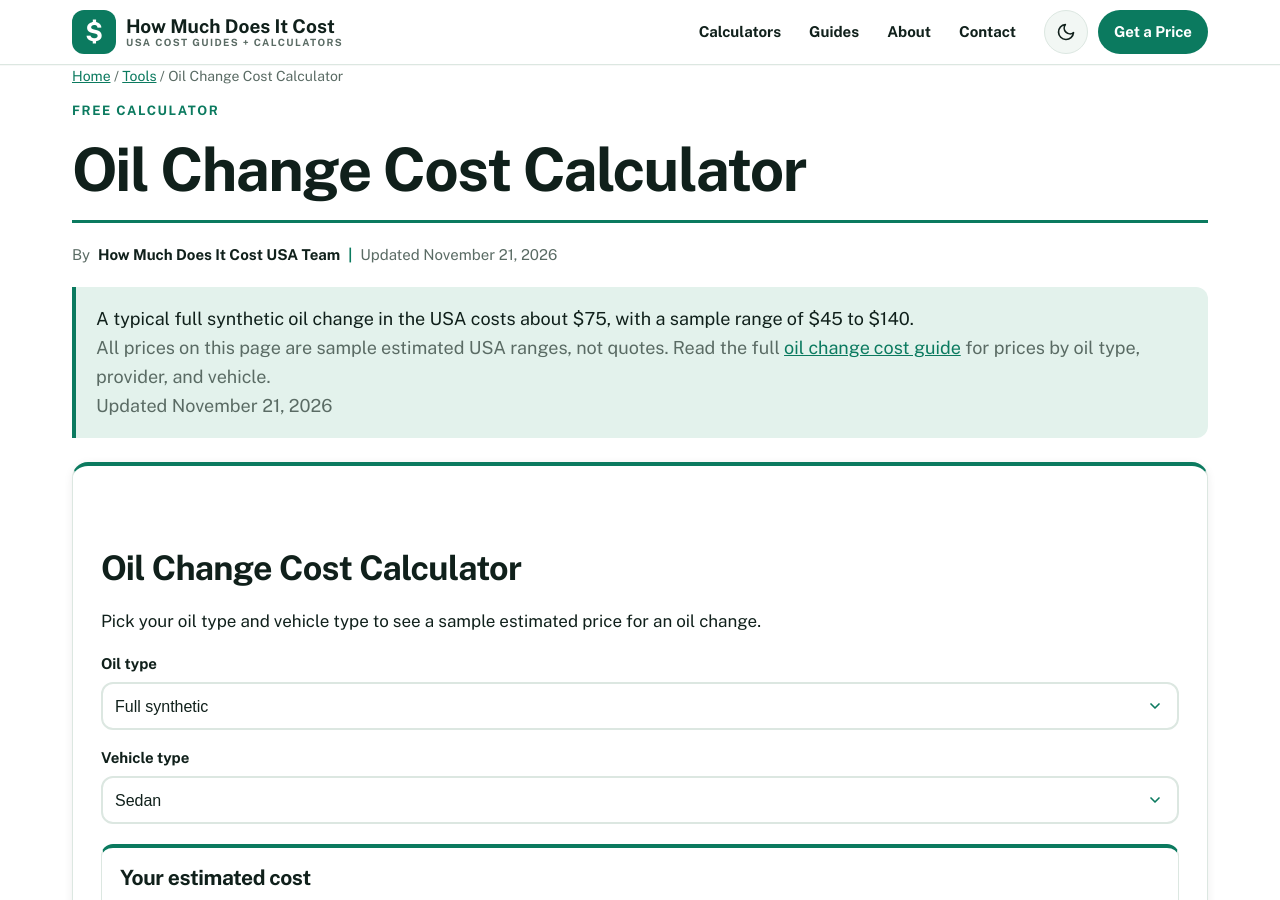
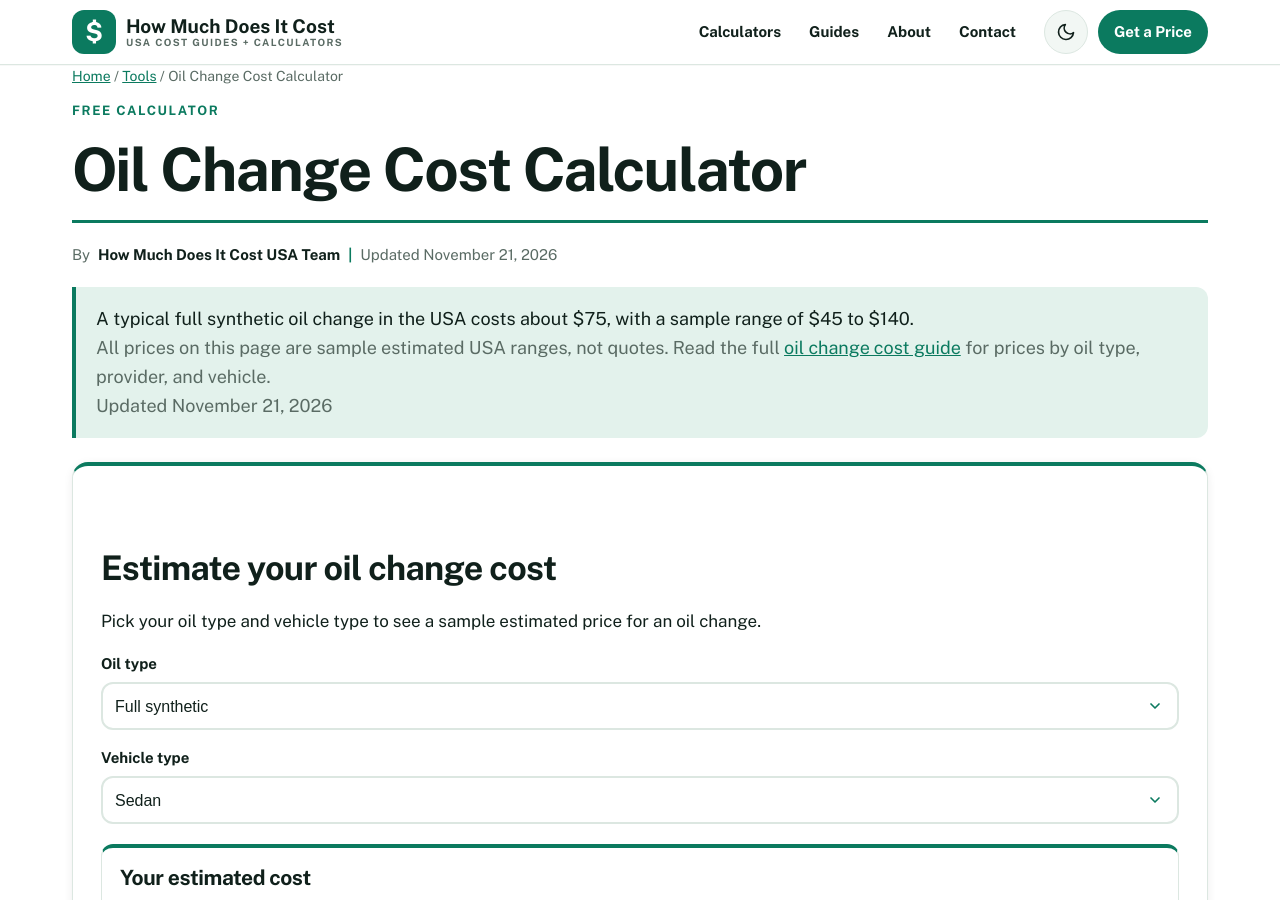
Before and after one commit to zaidmeo09-dhangal/howmuchdoesitcostusa, a Jekyll site: the page built from oil-change-cost-calculator.md, in a window 1280 px wide and 900 px high. Built offline with Jekyll 4.4.1, drawn with Linux system fonts in a browser that asks for light colours; some web fonts are replaced.

Commit message:
Initial deploy: add oil-change-cost-calculator.md

```diff
--- a/oil-change-cost-calculator.md
+++ b/oil-change-cost-calculator.md
@@ -167,7 +167,7 @@ schema: |
   </div>
 
   <div class="calc">
-    <h2>Oil Change Cost Calculator</h2>
+    <h2>Estimate your oil change cost</h2>
     <p>Pick your oil type and vehicle type to see a sample estimated price for an oil change.</p>
     <div class="calc-field">
       <label for="oilType">Oil type</label>
```
